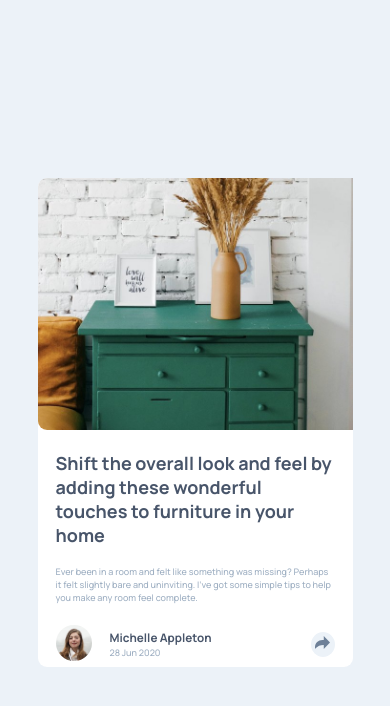
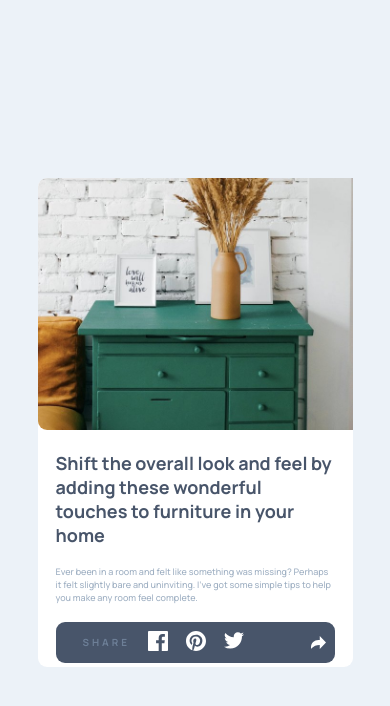
Before and after one commit to Ruffyi/Article-Preview-Component, a website: page src/index.html in a window 390 px wide. Both pictures are taken after a click on the button 322 px from the left and 644 px from the top of the page. Drawn offline with Linux system fonts and the light colour scheme.

Commit message:
HTML socials structure, js coding classList toggle

```diff
--- a/src/index.html
+++ b/src/index.html
@@ -61,10 +61,38 @@
 							<strong class="author__name"> Michelle Appleton </strong>
 							<p class="article__date">28 Jun 2020</p>
 						</div>
-						<div class="socials">
+						<div class="socials" data-socials>
 							<button class="socials__btn" data-share>
-								<img src="./assets/images/icon-share.svg" alt="Share" />
+								<img
+									src="./assets/images/icon-share.svg"
+									alt="Share"
+									title="Share"
+								/>
 							</button>
+							<div class="socials__items" data-items>
+								<h2 class="socials__title">Share</h2>
+								<div class="social__item">
+									<a href="#">
+										<img src="./assets/images/icon-facebook.svg" alt="Facebook"
+									/></a>
+								</div>
+								<div class="social__item">
+									<a href="#"
+										><img
+											src="./assets/images/icon-pinterest.svg"
+											alt="Pintericon"
+										/>
+									</a>
+								</div>
+								<div class="social__item">
+									<a href="#"
+										><img
+											src="./assets/images/icon-twitter.svg"
+											alt="Twitter"
+										/>
+									</a>
+								</div>
+							</div>
 						</div>
 					</div>
 				</div>
--- a/src/scripts/app.js
+++ b/src/scripts/app.js
@@ -1,7 +1,11 @@
 const shareButton = document.querySelector('[data-share]');
+const socials = document.querySelector('[data-socials]');
+const socialItems = document.querySelector('[data-items]');
 
 const toggleShareOptions = () => {
-	console.log('Hello World!');
+	socials.classList.toggle('active');
+	shareButton.classList.toggle('filter');
+	socialItems.classList.toggle('show');
 };
 
 shareButton.addEventListener('click', toggleShareOptions);
--- a/src/scss/abstracts/_mixins.scss
+++ b/src/scss/abstracts/_mixins.scss
@@ -10,3 +10,16 @@
 		@content;
 	}
 }
+
+@mixin positioning($position: absolute, $top: 0, $left: 0, $transform: false) {
+	@if ($transform) {
+		position: $position;
+		top: $top;
+		left: $left;
+		transform: translate(-50%, -50%);
+	} @else {
+		position: $position;
+		top: $top;
+		left: $left;
+	}
+}
--- a/src/scss/components/_author.scss
+++ b/src/scss/components/_author.scss
@@ -2,6 +2,9 @@
 	height: 5rem;
 	margin-top: 2rem;
 	@include flex-mother(row, center, flex-start);
+	@include mq(48rem) {
+		position: relative;
+	}
 	&__image {
 		.img {
 			border-radius: 50%;
--- a/src/scss/components/_socials.scss
+++ b/src/scss/components/_socials.scss
@@ -1,11 +1,46 @@
 .socials {
+	position: relative;
 	border-radius: 50%;
 	background-color: map-get($colors, 'clr-light-grayish-blue');
+	@include mq(48rem) {
+		position: static;
+	}
 	&__btn {
+		position: relative;
 		padding: 0.5rem;
 		border: none;
 		cursor: pointer;
-		z-index: 1;
 		background-color: transparent;
+		@include mq(48rem) {
+			z-index: 999;
+			padding: 1rem;
+		}
+	}
+	&__items {
+		@include flex-mother(row, center, space-around);
+		@include positioning(absolute, -150%, 0, true);
+		display: none;
+		padding: 1rem 2rem;
+		background-color: map-get($colors, 'clr-very-dark-grayish-blue');
+		border-radius: 1rem;
+		@include mq(48rem) {
+			width: 100%;
+			justify-content: flex-start;
+			top: 0;
+			transform: translate(0, 0);
+		}
+		.social__item {
+			margin: 0 0.5rem;
+			@include mq(48rem) {
+				margin: 0 1rem;
+			}
+		}
+	}
+	&__title {
+		margin: 0 1rem;
+		color: map-get($colors, 'clr-desaturated-dark-blue');
+		text-transform: uppercase;
+		letter-spacing: 3px;
+		font-size: 1.1rem;
 	}
 }
--- a/src/scss/utils/_utils.scss
+++ b/src/scss/utils/_utils.scss
@@ -1,3 +1,11 @@
 .filter {
-	filter: brightness(0) invert(1);
+	filter: brightness(0) invert(1) !important;
 }
+
+.active {
+	background-color: map-get($colors, 'clr-very-dark-grayish-blue') !important;
+}
+
+.show {
+	display: flex !important;
+}
```
Also changed, not shown: src/dist/css/style.css.
